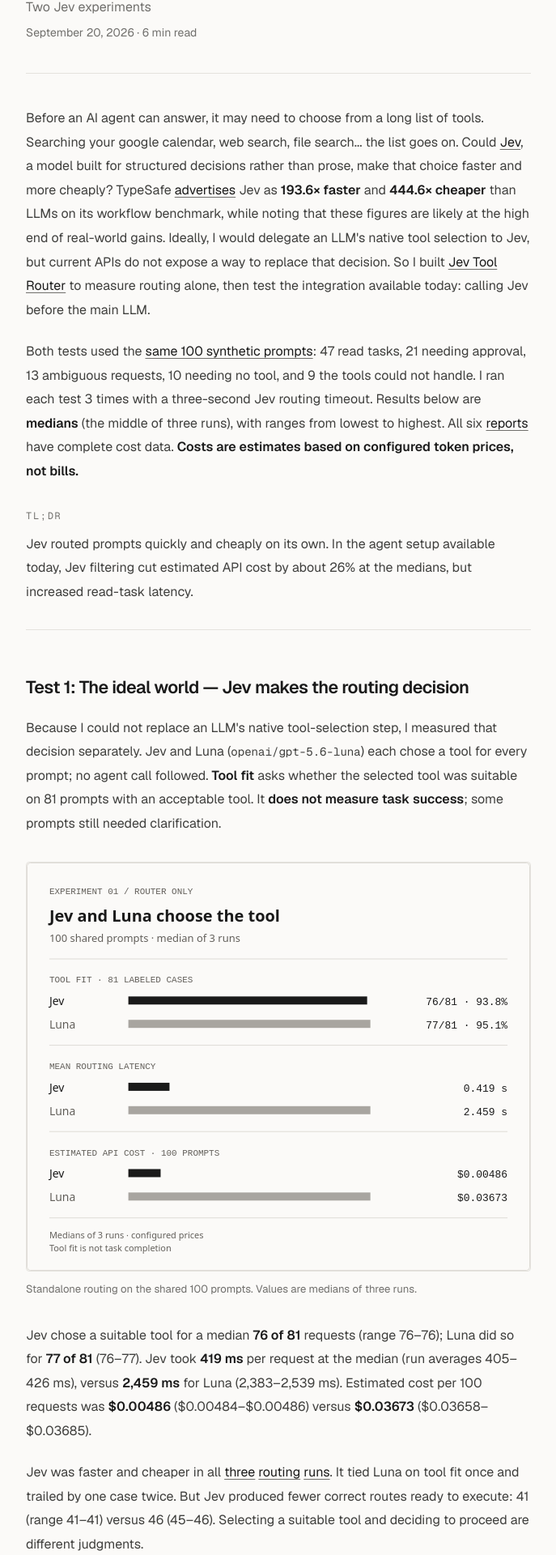
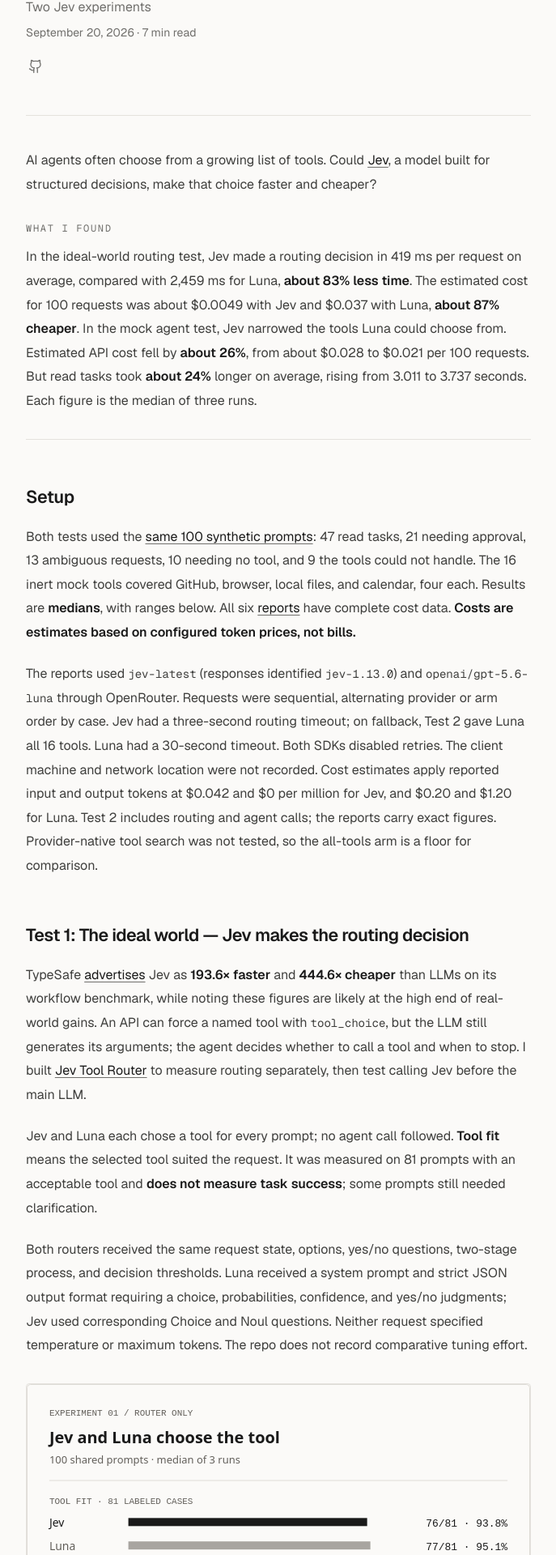
Before and after one commit to esinocchi/portfolio, a Next.js app: page /writing/jev-tool-router in a window 1280 px wide. Shown: the part 434-2354 px from the top of the page at 81% size, without its empty margins (296-983 px from the left). Built offline with nearby package versions, Linux system fonts and the light colour scheme; no server answers.

Commit message:
feat: case study changes

```diff
--- a/src/app/writing/[slug]/jev-case-study.tsx
+++ b/src/app/writing/[slug]/jev-case-study.tsx
@@ -15,30 +15,36 @@
 export function JevCaseStudy() {
   return (
     <>
-      <p>Before an AI agent can answer, it may need to choose from a long list of tools. Searching your google calendar, web search, file search... the list goes on. Could <a target="_blank" rel="noopener noreferrer" href="https://docs.typesafe.ai/introduction">Jev</a>, a model built for structured decisions rather than prose, make that choice faster and more cheaply? TypeSafe <a target="_blank" rel="noopener noreferrer" href="https://typesafe.ai/blog/introducing-system-one-models-and-jev">advertises</a> Jev as <strong>193.6× faster</strong> and <strong>444.6× cheaper</strong> than LLMs on its workflow benchmark, while noting that these figures are likely at the high end of real-world gains. Ideally, I would delegate an LLM&apos;s native tool selection to Jev, but current APIs do not expose a way to replace that decision. So I built <a target="_blank" rel="noopener noreferrer" href={`${repo}/README.md`}>Jev Tool Router</a> to measure routing alone, then test the integration available today: calling Jev before the main LLM.</p>
-      <p>Both tests used the <a target="_blank" rel="noopener noreferrer" href={`${repo}/experiments/shared_cases.json`}>same 100 synthetic prompts</a>: 47 read tasks, 21 needing approval, 13 ambiguous requests, 10 needing no tool, and 9 the tools could not handle. I ran each test 3 times with a three-second Jev routing timeout. Results below are <strong>medians</strong> (the middle of three runs), with ranges from lowest to highest. All six <a target="_blank" rel="noopener noreferrer" href={`${repo}/experiments/published/`}>reports</a> have complete cost data. <strong>Costs are estimates based on configured token prices, not bills.</strong></p>
+      <p>AI agents often choose from a growing list of tools. Could <a target="_blank" rel="noopener noreferrer" href="https://docs.typesafe.ai/introduction">Jev</a>, a model built for structured decisions, make that choice faster and cheaper?</p>
       <aside aria-labelledby="summary-heading" className="article-summary mb-10 mt-8 border-b border-border pb-8">
-        <h2 id="summary-heading" className="section-label">TL;DR</h2>
-        <p>Jev routed prompts quickly and cheaply on its own. In the agent setup available today, Jev filtering cut estimated API cost by about 26% at the medians, but increased read-task latency.</p>
+        <h2 id="summary-heading" className="section-label">What I found</h2>
+        <p>In the ideal-world routing test, Jev made a routing decision in 419 ms per request on average, compared with 2,459 ms for Luna, <strong>about 83% less time</strong>. The estimated cost for 100 requests was about $0.0049 with Jev and $0.037 with Luna, <strong>about 87% cheaper</strong>. In the mock agent test, Jev narrowed the tools Luna could choose from. Estimated API cost fell by <strong>about 26%</strong>, from about $0.028 to $0.021 per 100 requests. But read tasks took <strong>about 24%</strong> longer on average, rising from 3.011 to 3.737 seconds. Each figure is the median of three runs.</p>
       </aside>
 
+      <h2>Setup</h2>
+      <p>Both tests used the <a target="_blank" rel="noopener noreferrer" href={`${repo}/experiments/shared_cases.json`}>same 100 synthetic prompts</a>: 47 read tasks, 21 needing approval, 13 ambiguous requests, 10 needing no tool, and 9 the tools could not handle. The 16 inert mock tools covered GitHub, browser, local files, and calendar, four each. Results are <strong>medians</strong>, with ranges below. All six <a target="_blank" rel="noopener noreferrer" href={`${repo}/experiments/published/`}>reports</a> have complete cost data. <strong>Costs are estimates based on configured token prices, not bills.</strong></p>
+      <p>The reports used <code>jev-latest</code> (responses identified <code>jev-1.13.0</code>) and <code>openai/gpt-5.6-luna</code> through OpenRouter. Requests were sequential, alternating provider or arm order by case. Jev had a three-second routing timeout; on fallback, Test 2 gave Luna all 16 tools. Luna had a 30-second timeout. Both SDKs disabled retries. The client machine and network location were not recorded. Cost estimates apply reported input and output tokens at $0.042 and $0 per million for Jev, and $0.20 and $1.20 for Luna. Test 2 includes routing and agent calls; the reports carry exact figures. Provider-native tool search was not tested, so the all-tools arm is a floor for comparison.</p>
+
       <h2>Test 1: The ideal world — Jev makes the routing decision</h2>
-      <p>Because I could not replace an LLM&apos;s native tool-selection step, I measured that decision separately. Jev and Luna (<code>openai/gpt-5.6-luna</code>) each chose a tool for every prompt; no agent call followed. <strong>Tool fit</strong> asks whether the selected tool was suitable on 81 prompts with an acceptable tool. It <strong>does not measure task success</strong>; some prompts still needed clarification.</p>
+      <p>TypeSafe <a target="_blank" rel="noopener noreferrer" href="https://typesafe.ai/blog/introducing-system-one-models-and-jev">advertises</a> Jev as <strong>193.6× faster</strong> and <strong>444.6× cheaper</strong> than LLMs on its workflow benchmark, while noting these figures are likely at the high end of real-world gains. An API can force a named tool with <code>tool_choice</code>, but the LLM still generates its arguments; the agent decides whether to call a tool and when to stop. I built <a target="_blank" rel="noopener noreferrer" href={`${repo}/README.md`}>Jev Tool Router</a> to measure routing separately, then test calling Jev before the main LLM.</p>
+      <p>Jev and Luna each chose a tool for every prompt; no agent call followed. <strong>Tool fit</strong> means the selected tool suited the request. It was measured on 81 prompts with an acceptable tool and <strong>does not measure task success</strong>; some prompts still needed clarification.</p>
+      <p>Both routers received the same request state, options, yes/no questions, two-stage process, and decision thresholds. Luna received a system prompt and strict JSON output format requiring a choice, probabilities, confidence, and yes/no judgments; Jev used corresponding Choice and Noul questions. Neither request specified temperature or maximum tokens. The repo does not record comparative tuning effort.</p>
       <Figure name="routing-benchmark-100" alt="Three-run routing medians: Jev tool fit 76 of 81 versus Luna 77 of 81; mean routing latency 419 versus 2,459 milliseconds; estimated cost per 100 prompts $0.00486 versus $0.03673." caption="Standalone routing on the shared 100 prompts. Values are medians of three runs." />
-      <p>Jev chose a suitable tool for a median <strong>76 of 81</strong> requests (range 76–76); Luna did so for <strong>77 of 81</strong> (76–77). Jev took <strong>419 ms</strong> per request at the median (run averages 405–426 ms), versus <strong>2,459 ms</strong> for Luna (2,383–2,539 ms). Estimated cost per 100 requests was <strong>$0.00486</strong> ($0.00484–$0.00486) versus <strong>$0.03673</strong> ($0.03658–$0.03685).</p>
-      <p>Jev was faster and cheaper in all <a target="_blank" rel="noopener noreferrer" href={`${repo}/experiments/published/routing-shared-100-3000ms-run1-2026-09-20.json`}>three</a> <a target="_blank" rel="noopener noreferrer" href={`${repo}/experiments/published/routing-shared-100-3000ms-run2-2026-09-20.json`}>routing</a> <a target="_blank" rel="noopener noreferrer" href={`${repo}/experiments/published/routing-shared-100-3000ms-run3-2026-09-20.json`}>runs</a>. It tied Luna on tool fit once and trailed by one case twice. But Jev produced fewer correct routes ready to execute: 41 (range 41–41) versus 46 (45–46). Selecting a suitable tool and deciding to proceed are different judgments.</p>
+      <p>Jev chose a suitable tool for a median <strong>76 of 81</strong> requests (range 76–76); Luna did so for <strong>77 of 81</strong> (76–77). Jev took <strong>419 ms</strong> per request at the median (run averages 405–426 ms), versus <strong>2,459 ms</strong> for Luna (2,383–2,539 ms). Estimated cost per 100 requests was <strong>about $0.0049</strong> ($0.00484–$0.00486) versus <strong>about $0.037</strong> ($0.03658–$0.03685).</p>
+      <p>Jev was faster and cheaper in all <a target="_blank" rel="noopener noreferrer" href={`${repo}/experiments/published/routing-shared-100-3000ms-run1-2026-09-20.json`}>three</a> <a target="_blank" rel="noopener noreferrer" href={`${repo}/experiments/published/routing-shared-100-3000ms-run2-2026-09-20.json`}>routing</a> <a target="_blank" rel="noopener noreferrer" href={`${repo}/experiments/published/routing-shared-100-3000ms-run3-2026-09-20.json`}>runs</a>. It tied Luna on tool fit once and trailed by one case twice. Jev produced fewer correct routes ready to execute: 41 (range 41–41) versus 46 (45–46). Tool fit and readiness are different judgments.</p>
 
-      <h2>Test 2: The practical world — Jev filters tools before Luna</h2>
-      <p>Next I tested what an application can build today. One version offered Luna all 16 mock tools. The other called Jev first and offered Luna the tools Jev selected. Luna still made its own tool choice and answered the prompt. If Jev could not route it, Luna got the full list. Both versions saw the same prompts and inert mock results; no external service ran.</p>
+      <h2>Test 2: A mock agent — Jev filters tools before Luna</h2>
+      <p>This is what can be built today. One version offered Luna all 16 mock tools. The other called Jev before each turn and offered Luna its selected tool, no tool, or the full list on fallback. Luna still chose whether to call a tool and answered the prompt. Both versions used the same prompts and inert mock results; no external service ran.</p>
+      <p>Both arms used the same Luna model, instructions, context, tool schemas, mock results, and four-turn limit. Luna used automatic tool choice, with no explicit temperature, response format, or maximum token count.</p>
       <Figure name="agent-benchmark-100" alt="Three-run agent medians: read-task success 37 of 47 with Jev filtering versus 35 of 47 with all tools; mean read-task latency 3.737 versus 3.011 seconds; estimated total cost per 100 prompts $0.02096 versus $0.02847." caption="Jev filtering before Luna versus offering Luna all tools, using the same 100 prompts in three paired runs." />
-      <p>On 47 read tasks, the Jev arm succeeded on a median <strong>37</strong> (range 36–37), versus <strong>35</strong> with all tools (35–38). Yet the all-tools arm won one run, 38 to 37, so Jev did <strong>not</strong> improve success consistently. Across all 100 prompts, median successful outcomes were 62 (60–63) with Jev and 55 (54–56) with all tools.</p>
-      <p>The tradeoff was time versus cost. Mean read-task latency was <strong>3.737 seconds</strong> with Jev at the median (range 3.565–4.001), versus <strong>3.011 seconds</strong> with all tools (2.842–3.204). Jev was slower in every run. These means include failed attempts. Across all 100 prompts, mean latency was 2.488 seconds (2.381–2.629) versus 2.340 (2.191–2.481).</p>
-      <p>Estimated cost per 100 requests fell to <strong>$0.02096</strong> with Jev ($0.02081–$0.02114), from <strong>$0.02847</strong> with all tools ($0.02841–$0.02934): about <strong>26% less at the medians</strong>. Jev cost less in all <a target="_blank" rel="noopener noreferrer" href={`${repo}/experiments/published/agent-bench-shared-100-3000ms-run1-2026-09-20.json`}>three</a> <a target="_blank" rel="noopener noreferrer" href={`${repo}/experiments/published/agent-bench-shared-100-3000ms-run2-2026-09-20.json`}>agent</a> <a target="_blank" rel="noopener noreferrer" href={`${repo}/experiments/published/agent-bench-shared-100-3000ms-run3-2026-09-20.json`}>runs</a>.</p>
-      <p>The prompt types also mattered. Jev asked for clarification on 12 of 13 ambiguous requests in every run, versus 6–7 with all tools. Both arms struggled with approval cases (2–4 of 21 successes with Jev; 2–3 with all tools) and unsupported requests (0–1 of 9; 0 of 9). These scores come from simple checks, not a full review of answer quality.</p>
+      <p>On 47 read tasks, the Jev arm succeeded on a median <strong>37</strong> (range 36–37), versus <strong>35</strong> with all tools (35–38). The all-tools arm won one run, 38 to 37, so Jev did <strong>not</strong> improve success consistently. Across all 100 prompts, median successful outcomes were 62 (60–63) with Jev and 55 (54–56) with all tools.</p>
+      <p>Mean read-task latency was <strong>3.737 seconds</strong> with Jev at the median (range 3.565–4.001), versus <strong>3.011 seconds</strong> with all tools (2.842–3.204), an increase of <strong>about 24% from the all-tools median</strong>. Jev was slower in every run. These means include failed attempts. Across all 100 prompts, mean latency was 2.488 seconds (2.381–2.629) versus 2.340 (2.191–2.481).</p>
+      <p>Estimated cost per 100 requests fell to <strong>about $0.021</strong> with Jev ($0.02081–$0.02114), from <strong>about $0.028</strong> with all tools ($0.02841–$0.02934): about <strong>26% less at the medians</strong>. Jev cost less in all <a target="_blank" rel="noopener noreferrer" href={`${repo}/experiments/published/agent-bench-shared-100-3000ms-run1-2026-09-20.json`}>three</a> <a target="_blank" rel="noopener noreferrer" href={`${repo}/experiments/published/agent-bench-shared-100-3000ms-run2-2026-09-20.json`}>agent</a> <a target="_blank" rel="noopener noreferrer" href={`${repo}/experiments/published/agent-bench-shared-100-3000ms-run3-2026-09-20.json`}>runs</a>.</p>
+      <p>Jev asked for clarification on 12 of 13 ambiguous requests in every run, versus 6–7 with all tools. The shorter tool list itself may make Luna more likely to ask, so this may not be a router effect. Both arms struggled with approval cases (2–4 of 21 successes with Jev; 2–3 with all tools) and unsupported requests (0–1 of 9; 0 of 9). These scores use simple checks, not a full review of answer quality.</p>
 
       <h2>What I take from this</h2>
-      <p>The routing-only test suggests Jev can select tools quickly and cheaply. It cannot tell us how Jev would perform as part of a provider&apos;s native tool calling; that integration is unavailable. In the practical agent setup, Jev lowered estimated API cost by about <strong>26% at the medians</strong> but increased read-task latency. Success varied across runs, so I cannot claim a consistent improvement in completed tasks.</p>
-      <p>This was a small test with synthetic, non-held-out prompts, four tools per domain, inert mock results, and checks for literal facts in answers. Three runs show variation but do not establish statistical significance or predict production performance. I did not compare provider-native tool search or real integrations. Next I would try held-out tasks, more tools, representative results, and a native tool-search baseline.</p>
+      <p>To me, these results suggest a place for specialist models alongside general LLMs in agents. In the routing-only test, Jev took <strong>about 83% less time</strong> and cost an estimated <strong>87% less</strong> than Luna at the medians. That does not show how Jev would perform as a model&apos;s native tool router. In the mock agent test, Jev lowered estimated API cost by about <strong>26%</strong> but increased read-task latency by about <strong>24%</strong>, with no consistent gain in completed tasks. I would be cool to test a setup where the routing step itself - the decision being made to call a specific tool - can be configured, whether through a provider API or an open-source agent stack.</p>
+      <p>This was a small test with synthetic prompts, 16 inert tools, simple answer checks, and three runs. Test 1 routed only the initial prompt; real agents choose tools again as results arrive. Test 2 used a bounded mock loop, not real services. More tools might strengthen the case for prefiltering, while the extra routing call takes a larger share of latency with only 16. I did not test provider-native tool search, a stronger baseline than the all-tools arm. These results do not establish statistical significance or predict production performance.</p>
       <p>The <a target="_blank" rel="noopener noreferrer" href={`${repo}/experiments/README.md`}>experiment guide</a> has the methods and reports. Earlier <a target="_blank" rel="noopener noreferrer" href={`${repo}/experiments/published/routing-shared-100-2026-09-20.json`}>1.5-second routing</a> and <a target="_blank" rel="noopener noreferrer" href={`${repo}/experiments/published/agent-bench-shared-100-run1-2026-09-20.json`}>agent</a> <a target="_blank" rel="noopener noreferrer" href={`${repo}/experiments/published/agent-bench-shared-100-run2-2026-09-20.json`}>reports</a> are historical; those agent runs lacked complete Jev cost data. Older <a target="_blank" rel="noopener noreferrer" href={`${repo}/experiments/published/routing-2026-09-20.json`}>86-request routing</a> and <a target="_blank" rel="noopener noreferrer" href={`${repo}/experiments/published/agent-bench-2026-09-20.json`}>ten-task agent</a> tests used different requests. I have not mixed them into these results.</p>
     </>
   );
--- a/src/app/writing/[slug]/page.tsx
+++ b/src/app/writing/[slug]/page.tsx
@@ -1,5 +1,6 @@
 import type { Metadata } from 'next';
 import Link from 'next/link';
+import { Github } from 'lucide-react';
 import { notFound } from 'next/navigation';
 import { Navigation } from '@/components/Navigation';
 import { articles, getArticle } from '@/lib/writing';
@@ -40,6 +41,15 @@
           <h1 className="mt-4 max-w-[18ch] text-3xl font-medium leading-tight tracking-tight sm:text-[2.5rem]">{article.title}</h1>
           <p className="mt-5 text-base leading-relaxed text-muted">{article.subtitle}</p>
           <p className="mt-2 text-sm text-muted"><time dateTime={article.date}>{article.dateLabel}</time><span aria-hidden="true"> · </span>{article.readMinutes} min read</p>
+          <a
+            href={article.githubUrl}
+            target="_blank"
+            rel="noopener noreferrer"
+            aria-label="View this article's project on GitHub"
+            className="-ml-2 mt-3 inline-flex h-10 w-10 items-center justify-center rounded text-muted transition-colors hover:text-foreground"
+          >
+            <Github aria-hidden="true" size={18} strokeWidth={1.75} />
+          </a>
         </header>
         <div className="article-prose pt-8 sm:pt-10"><JevCaseStudy /></div>
         <footer className="mt-16 border-t border-border pt-8"><Link href="/writing" className="prose-link text-sm">← Back to writing</Link></footer>
--- a/src/lib/writing.ts
+++ b/src/lib/writing.ts
@@ -4,9 +4,10 @@
     title: "Can a specialist model choose an agent's tools?",
     subtitle: 'Two Jev experiments',
     description: 'Two Jev experiments separate a fast, low-cost routing result from the performance of an agent using a tool prefilter.',
+    githubUrl: 'https://github.com/esinocchi/jev-tool-router',
     date: '2026-09-20',
     dateLabel: 'September 20, 2026',
-    readMinutes: 6,
+    readMinutes: 7,
   },
 ] as const;
 
```
